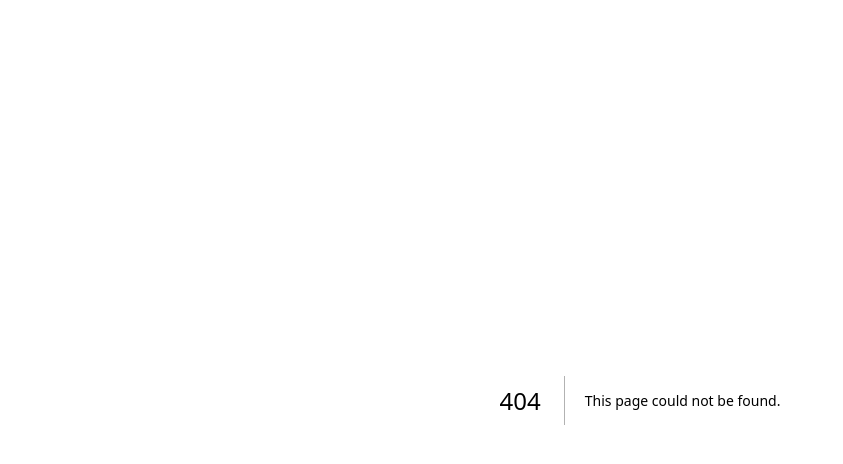
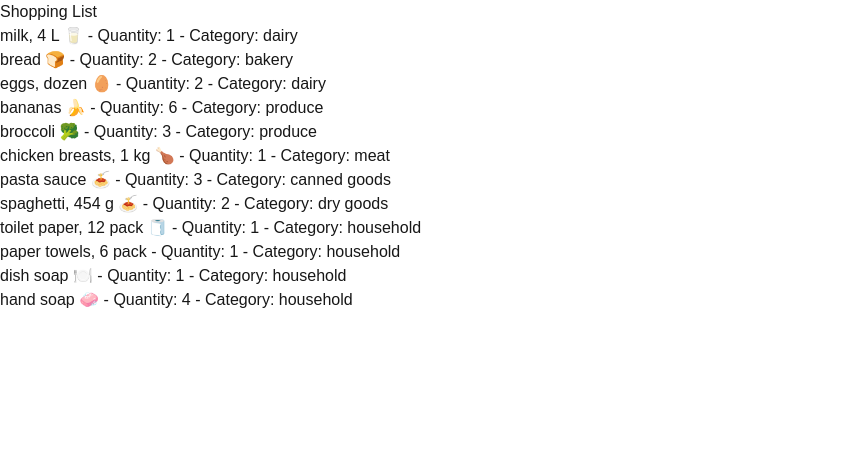
Before and after one commit to Suhavi13/cprg306-assignments, a Next.js app: page /week-4 in a window 1280 px wide. Before the commit this address had no page. Shown: the top 464 px of the page, without its empty margins (0-843 px from the left). Built offline with nearby package versions, Linux system fonts and the light colour scheme.

Commit message:
add itemlist compoenent and page function

```diff
--- a/app/page.js
+++ b/app/page.js
@@ -8,6 +8,9 @@
       <p>
         <Link href="/week-2">Go to Week 2 Assignment</Link>
         <Link href="/week-3">Go to Week 3 Assignment</Link>
+        <Link href="/week-4">Go to Week 4 Assignment</Link>
+
+
       </p>
     </main>
   )
--- /dev/null
+++ b/app/week-4/item-list.js
@@ -0,0 +1,17 @@
+import Item from './item';
+import items from './items.json';
+export default function ItemList(){
+    return(
+        <ul>
+            {items.map((item) => (
+                <Item
+                    key={item.id}
+                    name={item.name}
+                    quantity={item.quantity}
+                    category={item.category}
+                 />
+            ))}
+        </ul>
+    );
+
+}
--- /dev/null
+++ b/app/week-4/item.js
@@ -0,0 +1,7 @@
+export default function Item({ name, quantity, category }) {
+    return (
+      <li>
+        {name} - Quantity: {quantity} - Category: {category}
+      </li>
+    );
+  }
--- /dev/null
+++ b/app/week-4/items.json
@@ -0,0 +1,74 @@
+[
+  {
+    "id": "1h2GJKH12gkHG31h1H",
+    "name": "milk, 4 L 🥛",
+    "quantity": 1,
+    "category": "dairy"
+  },
+  {
+    "id": "2KJH3k2j3H1k2J3K1H",
+    "name": "bread 🍞",
+    "quantity": 2,
+    "category": "bakery"
+  },
+  {
+    "id": "3h2KJH3k2j3H1k2J3",
+    "name": "eggs, dozen 🥚",
+    "quantity": 2,
+    "category": "dairy"
+  },
+  {
+    "id": "4k2J3K1H2GJKH12gk",
+    "name": "bananas 🍌",
+    "quantity": 6,
+    "category": "produce"
+  },
+  {
+    "id": "5H1h1H2KJH3k2j3H",
+    "name": "broccoli 🥦",
+    "quantity": 3,
+    "category": "produce"
+  },
+  {
+    "id": "6H1k2J3K1H2GJKH1",
+    "name": "chicken breasts, 1 kg 🍗",
+    "quantity": 1,
+    "category": "meat"
+  },
+  {
+    "id": "7gkHG31h1H2KJH3k",
+    "name": "pasta sauce 🍝",
+    "quantity": 3,
+    "category": "canned goods"
+  },
+  {
+    "id": "8j3H1k2J3K1H2GJK",
+    "name": "spaghetti, 454 g 🍝",
+    "quantity": 2,
+    "category": "dry goods"
+  },
+  {
+    "id": "9H12gkHG31h1H2KJ",
+    "name": "toilet paper, 12 pack 🧻",
+    "quantity": 1,
+    "category": "household"
+  },
+  {
+    "id": "10H3k2j3H1k2J3K1",
+    "name": "paper towels, 6 pack",
+    "quantity": 1,
+    "category": "household"
+  },
+  {
+    "id": "11k2J3K1H2GJKH12",
+    "name": "dish soap 🍽️",
+    "quantity": 1,
+    "category": "household"
+  },
+  {
+    "id": "12GJKH12gkHG31h1",
+    "name": "hand soap 🧼",
+    "quantity": 4,
+    "category": "household"
+  }
+]
--- /dev/null
+++ b/app/week-4/page.js
@@ -0,0 +1,12 @@
+import ItemList from "./item-list";
+
+export default function Page(){
+    return(
+        <main>
+            <div>
+                <h1>Shopping List</h1>
+                <ItemList />
+            </div>
+        </main>
+    );
+}
```
